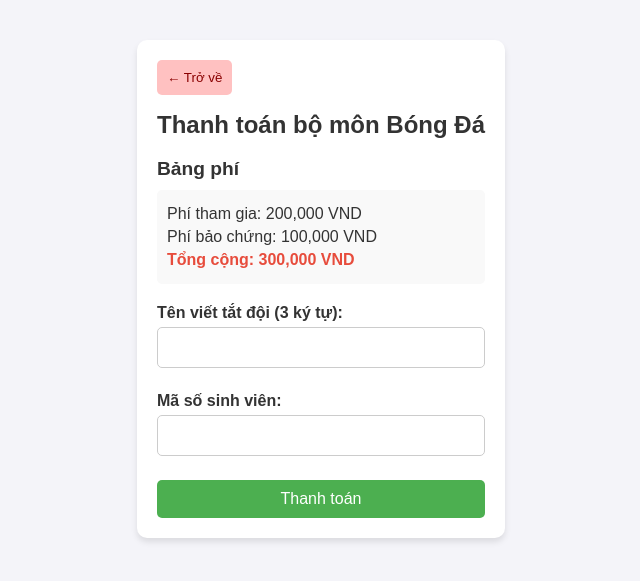
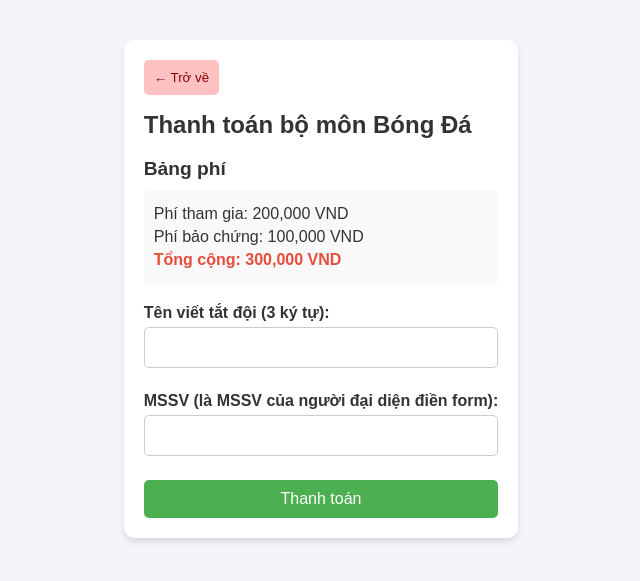
Before and after one commit to KhoaNguyen-HCMUS/sab-olf-2025-payment, a React (Create React App) app: page /football in a window 1280 px wide. Shown: the part 119-700 px from the top of the page, without its empty margins (319-959 px from the left). Built offline with nearby package versions, Linux system fonts and the light colour scheme.

Commit message:
Fix code about student ID

```diff
--- a/src/components/football/football.js
+++ b/src/components/football/football.js
@@ -72,7 +72,7 @@ function Football() {
         </div>
 
         <div className='form-group'>
-          <label>Mã số sinh viên:</label>
+          <label>MSSV (là MSSV của người đại diện điền form):</label>
           <input
             type='text'
             name='studentId'
--- a/src/components/volleyball/volleyball.js
+++ b/src/components/volleyball/volleyball.js
@@ -73,7 +73,7 @@ function Volleyball() {
         </div>
 
         <div className='form-group'>
-          <label>Mã số sinh viên:</label>
+          <label>MSSV (là MSSV của người đại diện điền form):</label>
           <input type='text' name='studentId' value={formData.studentId} onChange={handleChange} maxLength='8' />
           {errors.studentId && <span className='error'>{errors.studentId}</span>}
         </div>
```
